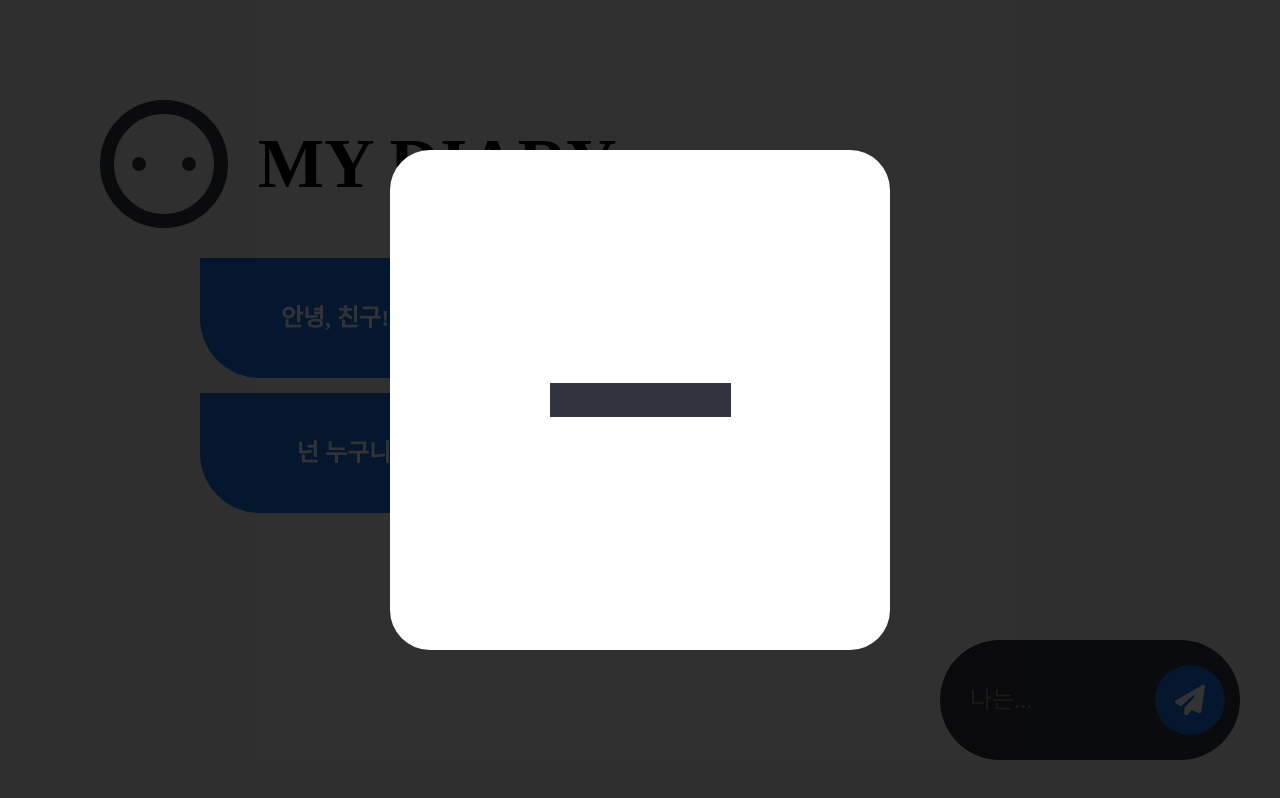
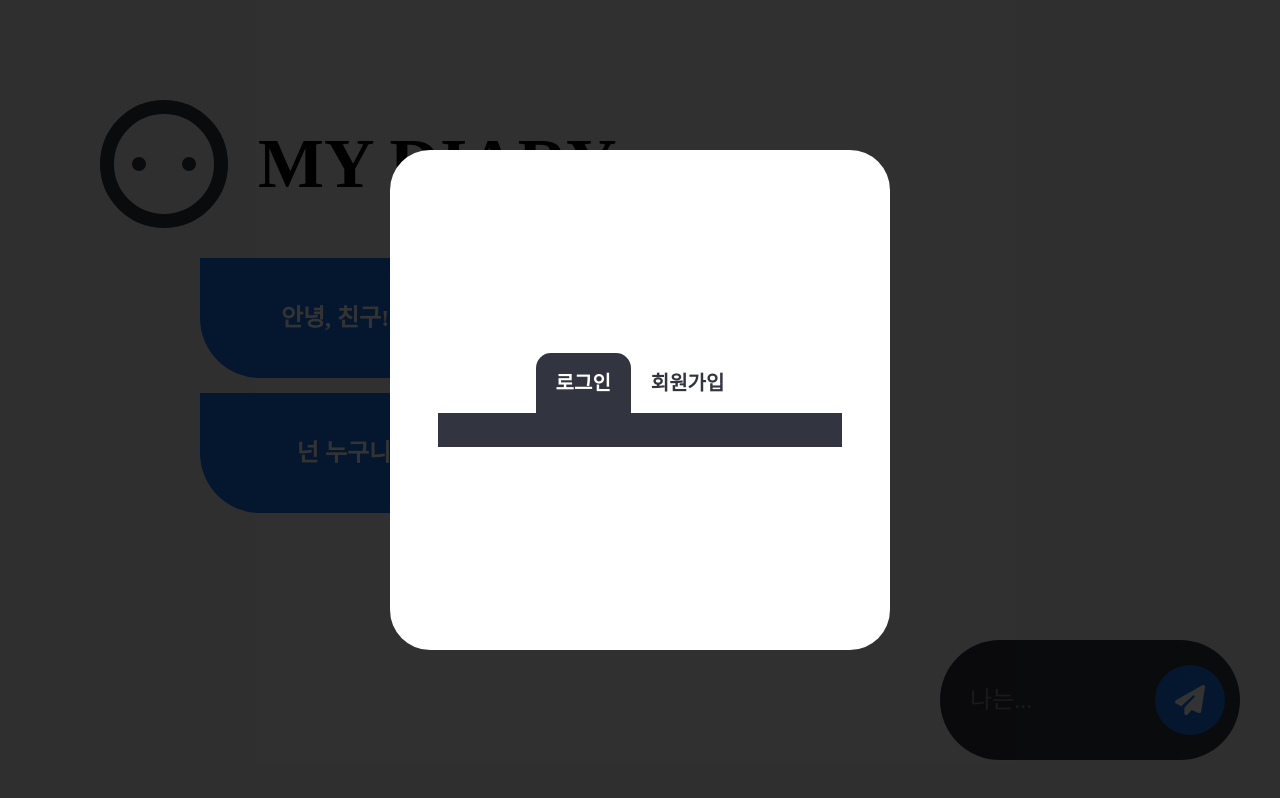
Before and after one commit to blackeichi/h_diary, a React (Create React App) app: page /#/ in a window 1280 px wide. Both pictures are taken after a click on the element "나는...". Built offline with nearby package versions, Linux system fonts and the light colour scheme; a web font is replaced by a local one.

Commit message:
Update InputForm.tsx

```diff
--- a/src/Coponents/InputForm.tsx
+++ b/src/Coponents/InputForm.tsx
@@ -1,12 +1,36 @@
-import React from "react";
+import React, { useState } from "react";
 import styled from "styled-components";
 
 const Box = styled.div`
   width: 100%;
   height: 100%;
   display: flex;
+  flex-direction: column;
   align-items: center;
   justify-content: center;
+`;
+const TitleBox = styled.div`
+  display: flex;
+  font-size: 20px;
+  font-weight: bold;
+`;
+const Login = styled.h1<{ login: boolean }>`
+  background-color: ${(props) =>
+    props.login ? props.theme.blackColr : "white"};
+  cursor: pointer;
+  padding: 20px;
+  border-top-left-radius: 15px;
+  border-top-right-radius: 15px;
+  color: ${(props) => (props.login ? "white" : props.theme.blackColr)};
+`;
+const Join = styled.h1<{ login: boolean }>`
+  cursor: pointer;
+  padding: 20px;
+  border-top-left-radius: 15px;
+  border-top-right-radius: 15px;
+  color: ${(props) => (props.login ? props.theme.blackColr : "white")};
+  background-color: ${(props) =>
+    props.login ? "white" : props.theme.blackColr};
 `;
 const Form = styled.form`
   display: flex;
@@ -15,11 +39,21 @@ const Form = styled.form`
 const Input = styled.input`
   background-color: ${(props) => props.theme.blackColr};
   color: white;
+  width: 400px;
 `;
 
 export const InputForm = () => {
+  const [isLogin, setIsLogin] = useState(true);
   return (
     <Box>
+      <TitleBox>
+        <Login login={isLogin} onClick={() => setIsLogin(true)}>
+          로그인
+        </Login>
+        <Join login={isLogin} onClick={() => setIsLogin(false)}>
+          회원가입
+        </Join>
+      </TitleBox>
       <Form>
         <Input></Input>
         <Input></Input>
```
